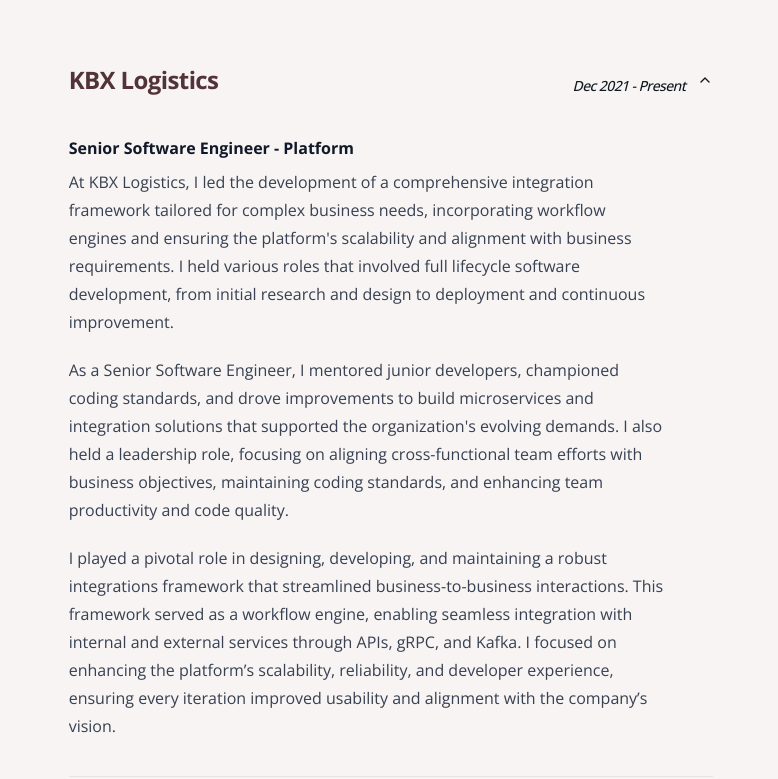
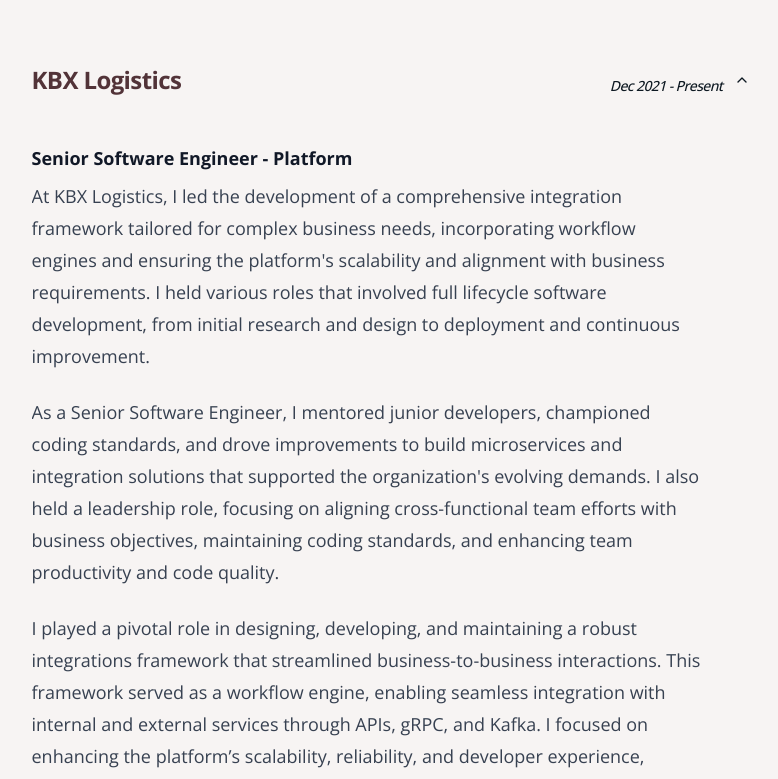
Before and after one commit to corbinmurray/corbinmurray-dev, a Next.js app: page / in a window 1280 px wide. Shown: the part 1700-2479 px from the top of the page, without its empty margins (249-1027 px from the left). Built offline with nearby package versions, Linux system fonts and the light colour scheme; a web font is replaced by a local one.

Commit message:
Change card colors

```diff
--- a/app/globals.css
+++ b/app/globals.css
@@ -42,8 +42,8 @@
     --background: 207 43% 9%;
     --foreground: 15 20% 96%;
 
-    --card: 0 0% 3.9%;
-    --card-foreground: 0 0% 98%;
+    --card: 207 43% 7%;
+    --card-foreground: 15 20% 96%;
 
     --popover: 0 0% 3.9%;
     --popover-foreground: 0 0% 98%;
@@ -96,6 +96,6 @@
   }
 
   article {
-    @apply prose dark:prose-invert
+    @apply prose dark:prose-invert md:prose-lg
   }
 }
```
